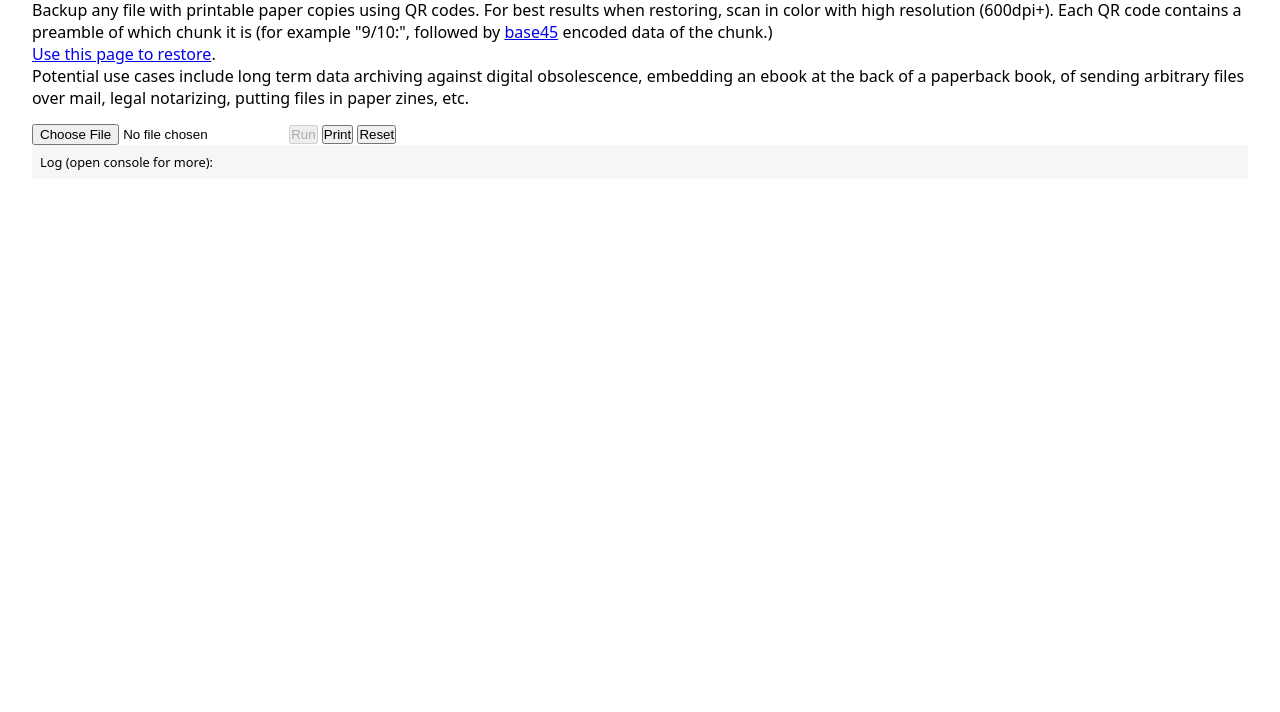
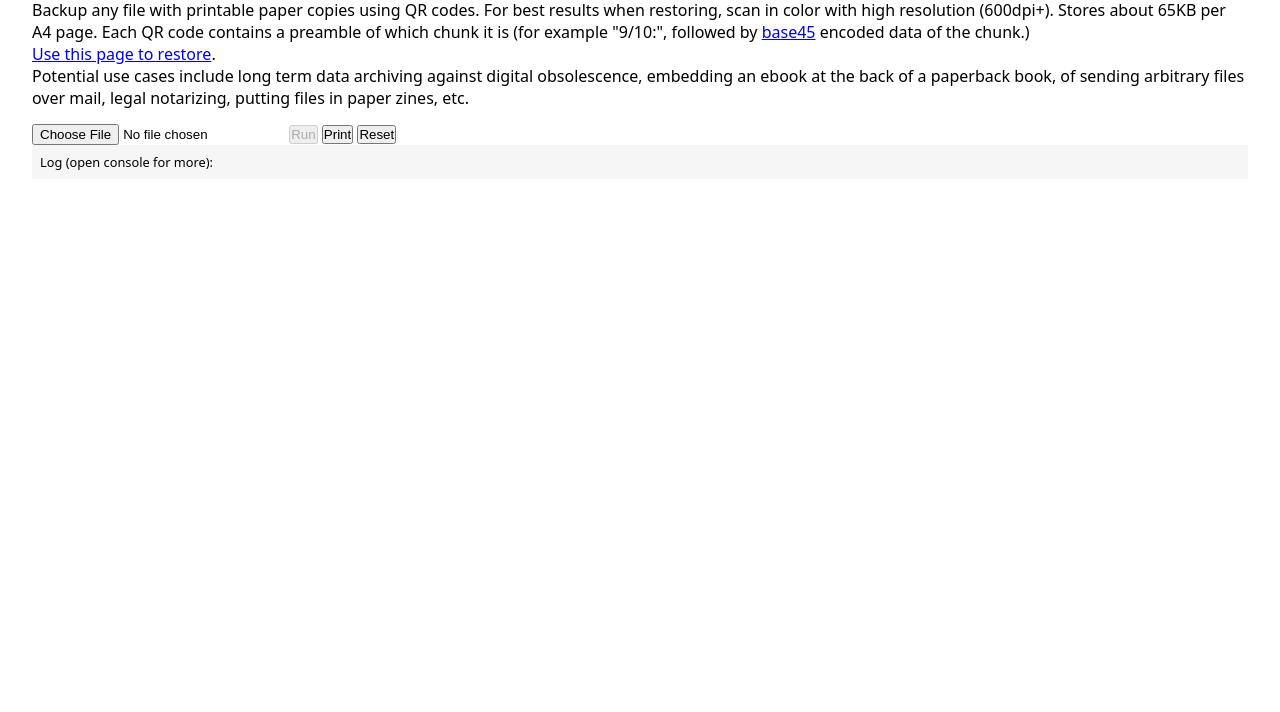
Before and after one commit to h4sh5/qrbackup, a plain HTML site: page index.html in a window 1280 px wide. Shown: the part 88-800 px from the top of the page. Drawn offline with Linux system fonts and the light colour scheme; no server answers.

Commit message:
update site

```diff
--- a/index.html
+++ b/index.html
@@ -101,7 +101,7 @@
 
 <h1>QRBackup</h1>
 <p style="color:#bbb">*WebAssembly used, no server side processing. Files are not uploaded to any servers, preserving your privacy.</p>
-<p>Backup any file with printable paper copies using QR codes. For best results when restoring, scan in color with high resolution (600dpi+). Each QR code contains a preamble of which chunk it is (for example "9/10:", followed by <a target=_blank href=https://datatracker.ietf.org/doc/rfc9285/>base45</a> encoded data of the chunk.)</p>
+<p>Backup any file with printable paper copies using QR codes. For best results when restoring, scan in color with high resolution (600dpi+). Stores about 65KB per A4 page. Each QR code contains a preamble of which chunk it is (for example "9/10:", followed by <a target=_blank href=https://datatracker.ietf.org/doc/rfc9285/>base45</a> encoded data of the chunk.)</p>
 
 <p><a href='./restore.html'>Use this page to restore</a>.</p>
 
```
